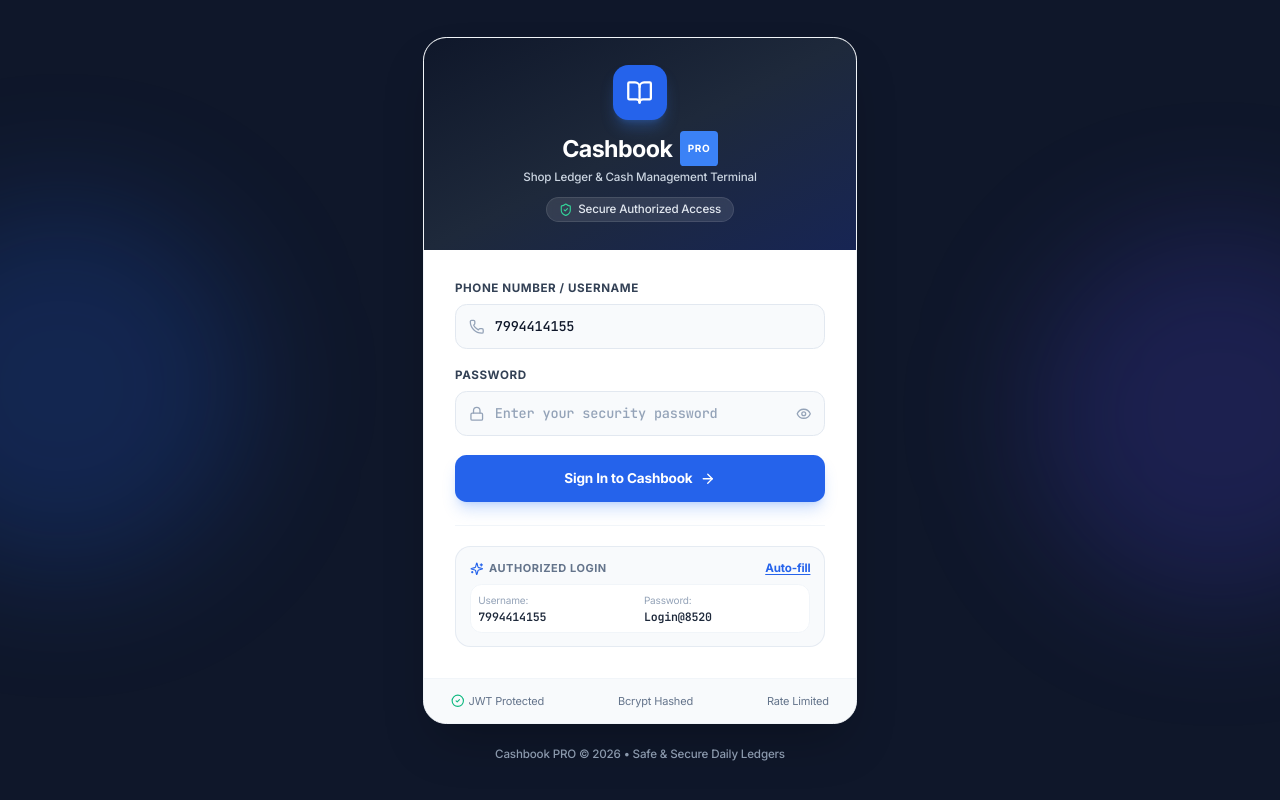
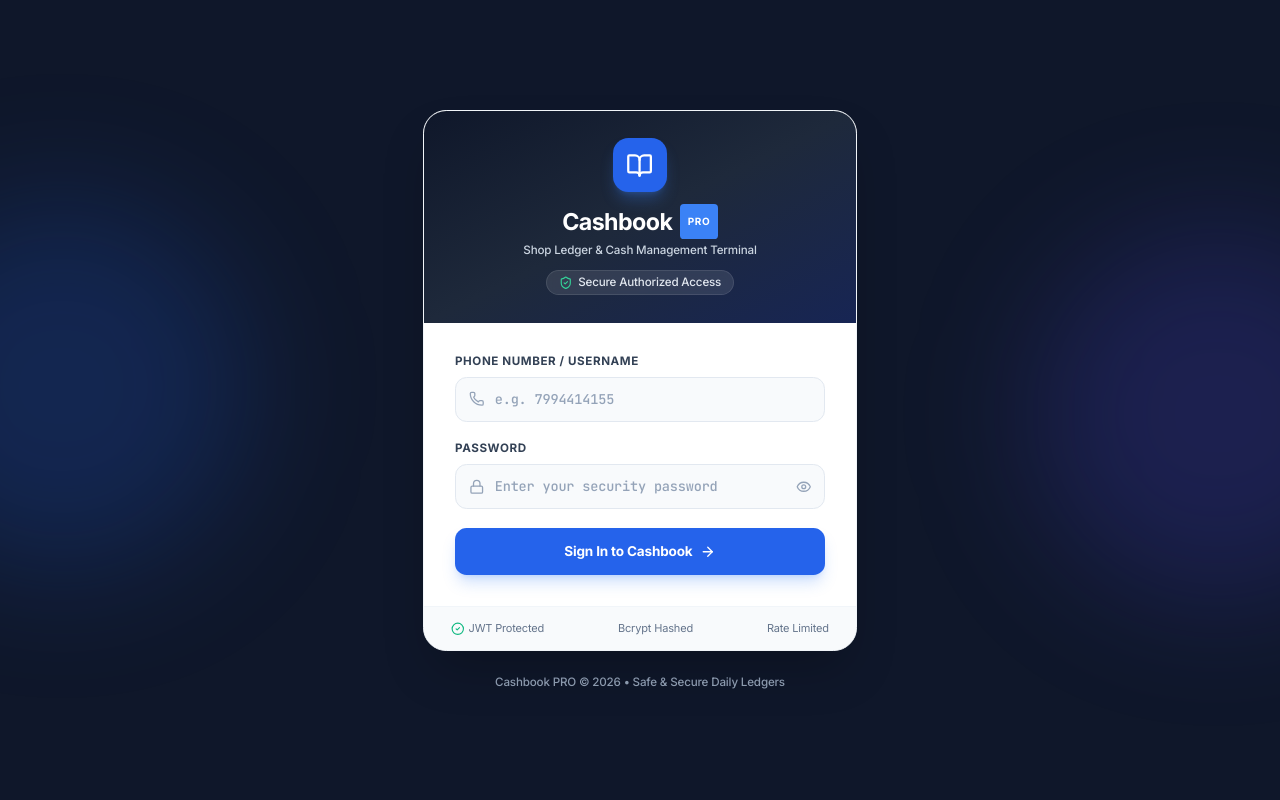
Before and after one commit to manaf-lbis/cashbook, a React (Vite) app in the folder frontend/: page /login in a window 1280 px wide. Built offline with nearby package versions, Linux system fonts and the light colour scheme.

Commit message:
fix(security): remove autofill credentials from login UI, move @types to dependencies to fix Render build

```diff
--- a/frontend/src/components/shared/Sidebar.tsx
+++ b/frontend/src/components/shared/Sidebar.tsx
@@ -75,8 +75,9 @@ export const Sidebar: React.FC<SidebarProps> = ({ isOpen, onClose }) => {
                   {user?.name || 'Shop Admin'}
                 </p>
                 <p className="text-xs text-slate-500 font-mono truncate">
-                  {user?.username || '7994414155'}
+                  {user?.username || 'Authorized User'}
                 </p>
+
                 <div className="flex items-center gap-1.5 mt-0.5">
                   <span className="w-2 h-2 rounded-full bg-emerald-500"></span>
                   <span className="text-[11px] text-emerald-600 font-semibold">Active Session</span>
--- a/frontend/src/features/auth/LoginPage.tsx
+++ b/frontend/src/features/auth/LoginPage.tsx
@@ -10,10 +10,10 @@ import {
   ShieldCheck,
   ArrowRight,
   BookOpen,
-  Sparkles,
   AlertCircle,
   CheckCircle2,
 } from 'lucide-react';
+
 
 export const LoginPage: React.FC = () => {
   const navigate = useNavigate();
@@ -21,7 +21,7 @@ export const LoginPage: React.FC = () => {
   const { login } = useAuth();
   const { showToast } = useToast();
 
-  const [username, setUsername] = useState('7994414155');
+  const [username, setUsername] = useState('');
   const [password, setPassword] = useState('');
   const [showPassword, setShowPassword] = useState(false);
   const [isSubmitting, setIsSubmitting] = useState(false);
@@ -36,7 +36,6 @@ export const LoginPage: React.FC = () => {
     !rawFrom.includes(':') &&
     !rawFrom.includes('\\');
   const from = isSafeRelativePath ? rawFrom : '/';
-
 
   const handleSubmit = async (e: React.FormEvent) => {
     e.preventDefault();
@@ -65,12 +64,6 @@ export const LoginPage: React.FC = () => {
     }
   };
 
-  const handleUseCredentials = () => {
-    setUsername('7994414155');
-    setPassword('Login@8520');
-    setErrorMessage(null);
-    showToast('Credentials filled! Click Sign In to continue.', 'info');
-  };
 
   return (
     <div className="min-h-screen w-screen bg-slate-900 flex flex-col justify-center items-center p-4 sm:p-6 relative overflow-hidden font-sans">
@@ -178,35 +171,8 @@ export const LoginPage: React.FC = () => {
               )}
             </button>
           </form>
+        </div>
 
-          {/* Quick Helper Box for Configured Account */}
-          <div className="mt-6 pt-5 border-t border-slate-100">
-            <div className="bg-slate-50 p-3.5 rounded-2xl border border-slate-200/80">
-              <div className="flex items-center justify-between mb-2">
-                <span className="text-[11px] font-bold text-slate-500 uppercase tracking-wider flex items-center gap-1.5">
-                  <Sparkles className="w-3.5 h-3.5 text-blue-600" /> Authorized Login
-                </span>
-                <button
-                  type="button"
-                  onClick={handleUseCredentials}
-                  className="text-xs font-bold text-blue-600 hover:text-blue-800 underline underline-offset-2"
-                >
-                  Auto-fill
-                </button>
-              </div>
-              <div className="grid grid-cols-2 gap-2 text-xs font-mono bg-white p-2 rounded-xl border border-slate-100">
-                <div>
-                  <span className="text-slate-400 text-[10px] block font-sans">Username:</span>
-                  <span className="font-bold text-slate-800">7994414155</span>
-                </div>
-                <div>
-                  <span className="text-slate-400 text-[10px] block font-sans">Password:</span>
-                  <span className="font-bold text-slate-800">Login@8520</span>
-                </div>
-              </div>
-            </div>
-          </div>
-        </div>
 
         {/* Footer Security Badges */}
         <div className="bg-slate-50 px-7 py-3.5 border-t border-slate-100 flex items-center justify-between text-[11px] text-slate-500">
```
Also changed, not shown: 2 other files (tests, documents, lock files or other folders).
